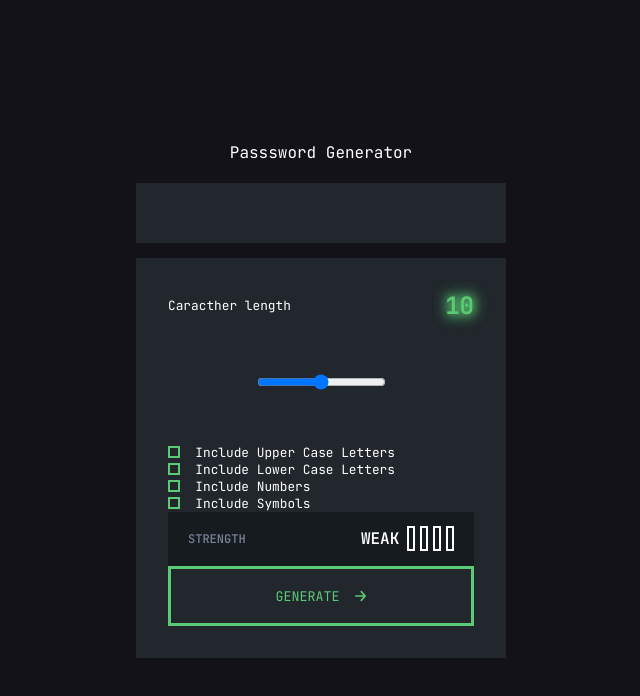
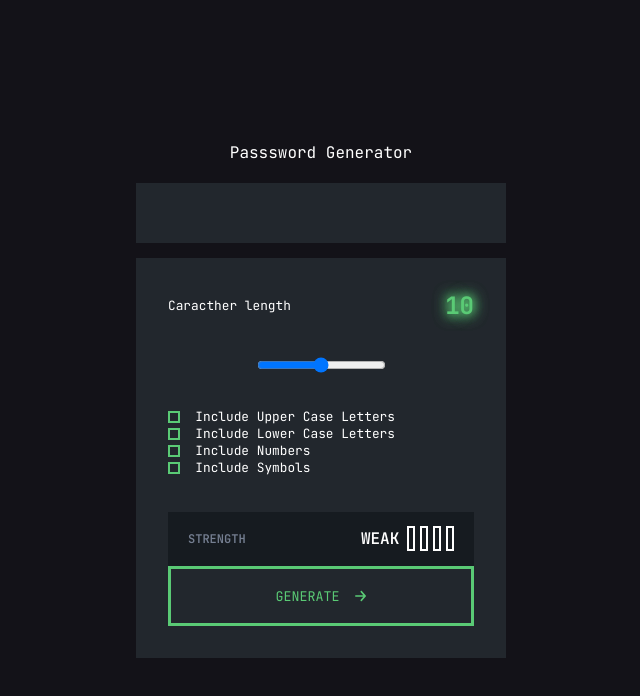
Before and after one commit to gbatistaa/password-generator, a React (Create React App) app: page / in a window 1280 px wide. Shown: the top 696 px of the page, without its empty margins (319-959 px from the left). Built offline with nearby package versions, Linux system fonts and the light colour scheme.

Commit message:
adicionada margem inferior automáica na div de configurações de caracteres da senha

```diff
--- a/src/Components/Style/Including.module.css
+++ b/src/Components/Style/Including.module.css
@@ -1,5 +1,6 @@
 div.caracthersType {
     width: 100%;
+    margin-bottom: auto;
 }
 
 div.divType {
```
